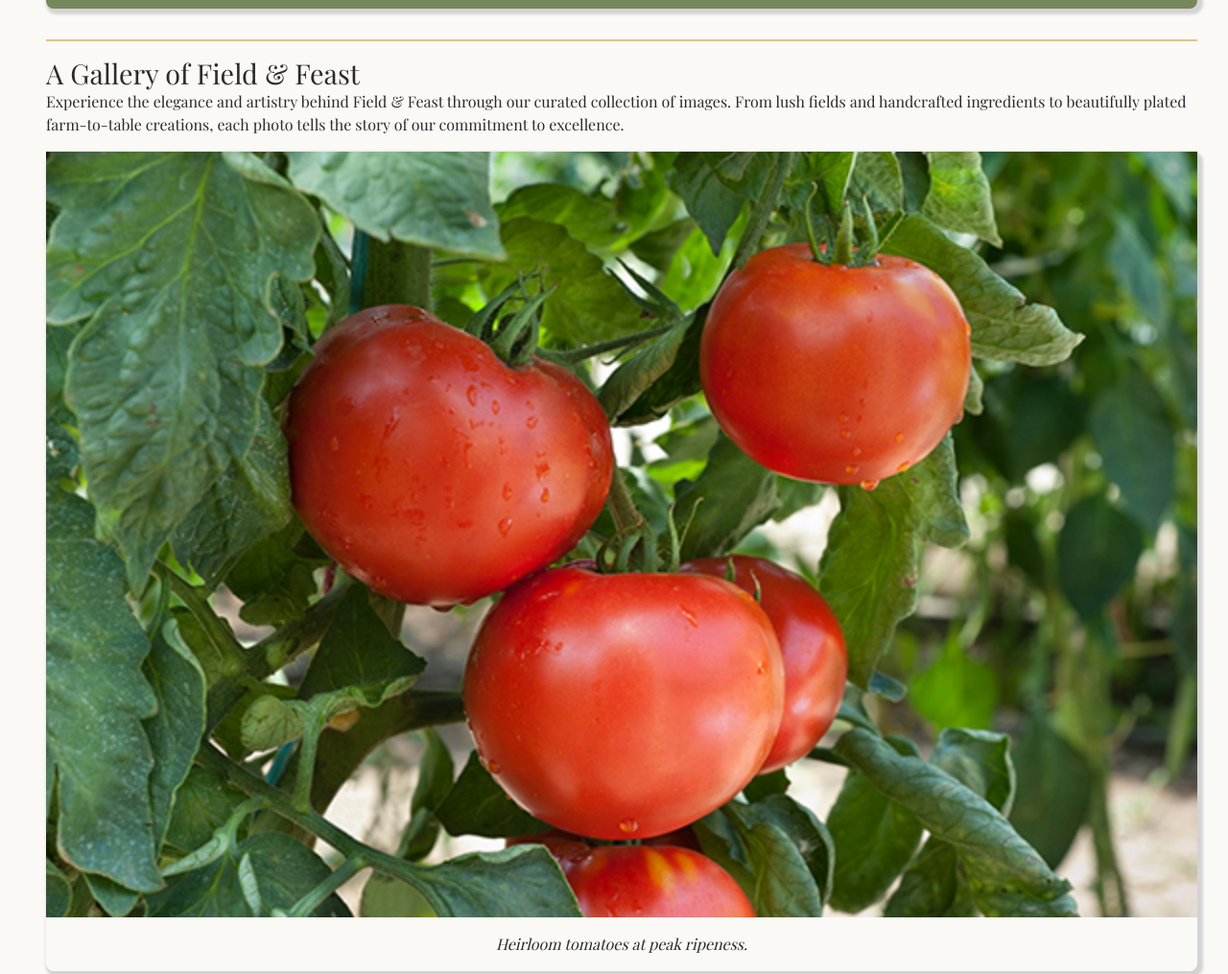
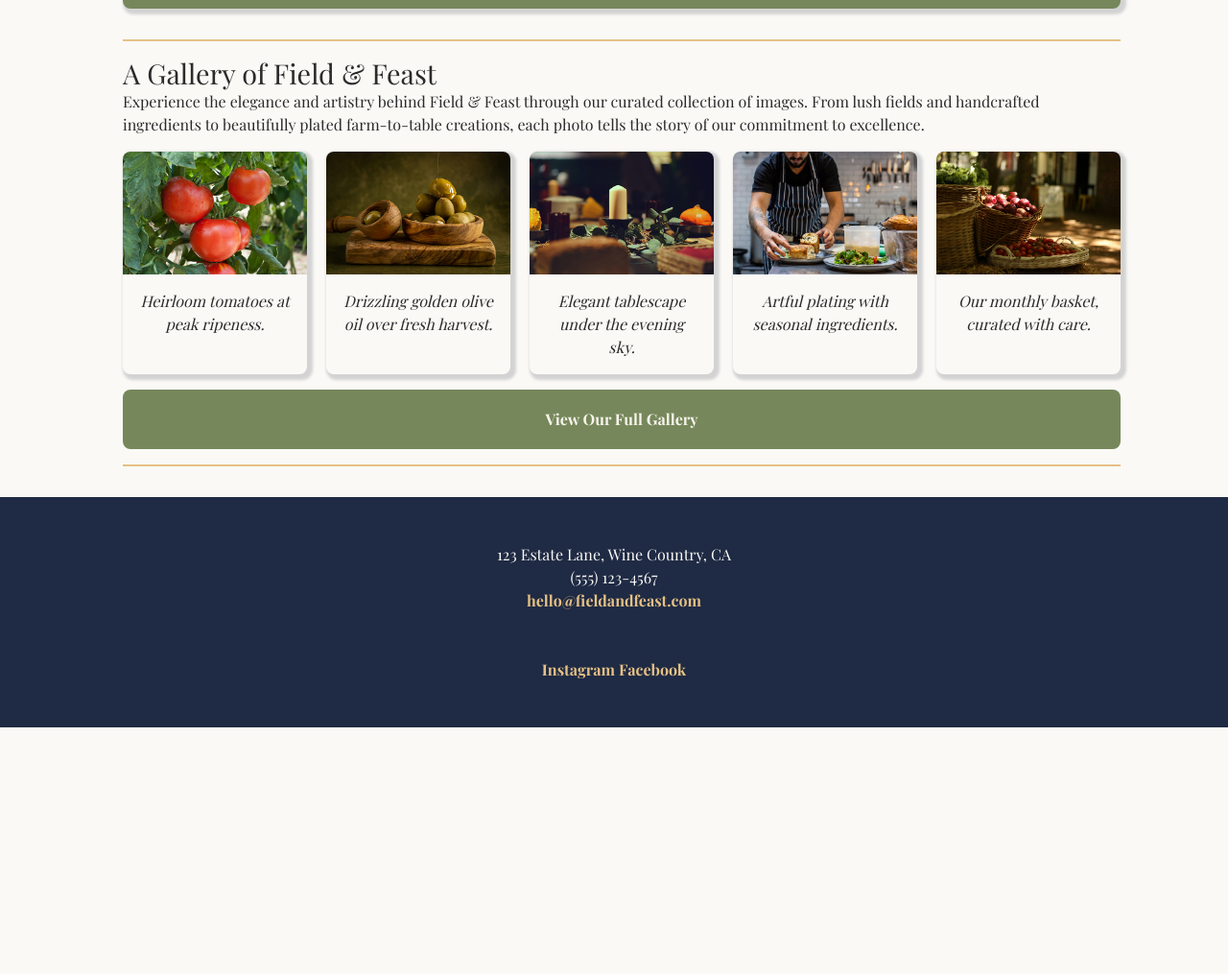
Before and after one commit to SolZav/fieldandfeast, a plain HTML site: page index.html in a window 1280 px wide. Shown: the part 1155-2170 px from the top of the page at 96% size. After the commit the page ends 1913 px from the top, so only its background shows below. Drawn offline with nearby package versions, Linux system fonts and the light colour scheme; a web font is replaced by a local one.

Commit message:
Finish responsive css

```diff
--- a/index.html
+++ b/index.html
@@ -60,6 +60,7 @@
                 <h2>A Gallery of Field & Feast</h2>
                 <p>Experience the elegance and artistry behind Field & Feast through our curated collection of images. From lush fields and handcrafted ingredients to beautifully plated farm-to-table creations, each photo tells the story of our commitment to excellence.</p>
 
+                <section id="images">
                     <figure>
                         <img
                             src="images/tomatoes-600w.jpg"
@@ -120,6 +121,7 @@
                         alt="baskets sitting outdoors, filled with fresh produce">
                         <figcaption>Our monthly basket, curated with care.</figcaption>
                     </figure>
+                </section>
 
                 <p>View Our Full Gallery</p>
             </section>
--- a/styles.css
+++ b/styles.css
@@ -153,6 +153,7 @@ nav a{
     width: 100%;
     height: auto;
     display: block;
+	border-radius: 8px 8px 0 0;
 }
 
 figure{
@@ -209,12 +210,36 @@ address{
 	#monthly-basket{
 		grid-column: 1/3;
 	}
+
+	#images{
+		display: grid;
+		grid-template-columns: 1fr 1fr;
+		grid-template-rows: 1fr 1fr 1fr;
+		column-gap: 20px;
+	}
 }
 /* MEDIA QUERY (large) */
 @media screen and (min-width: 900px){
+	#images{
+		display: grid;
+		grid-template-columns: 1fr 1fr 1fr;
+		grid-template-rows: 1fr 1fr;
+	}
 
+	#gallery p:last-of-type{
+		margin: 0;
+	}
 }
+
 /* MEDIA QUERY (xl) */
 @media screen and (min-width: 1200px){
-
+	main{
+		padding-left: 6rem;
+		padding-right: 6rem;
+	}
+	#images{
+		display: grid;
+		grid-template-columns: 1fr 1fr 1fr 1fr 1fr;
+		grid-template-rows: 1fr;
+	}
 }
```
Lines whose indentation alone changed are shown as unchanged.
